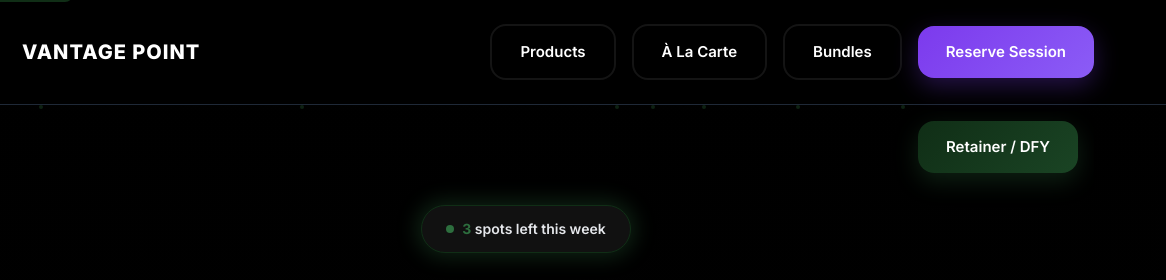
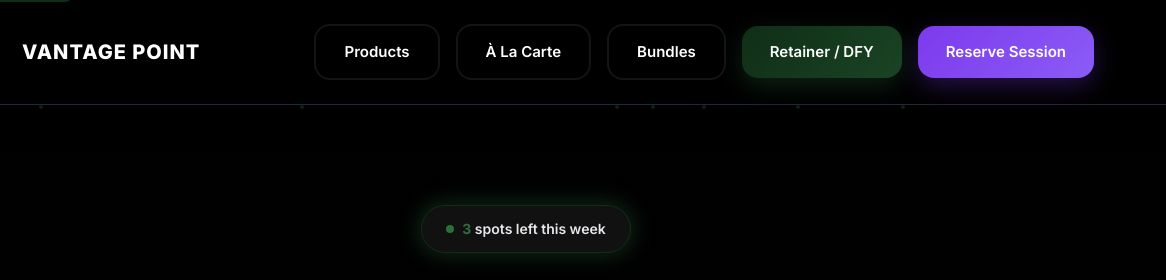
Before and after one commit to LEIRAi25/vantage, a website: page index.html in a window 1280 px wide. Shown: the top 280 px of the page, 114-1280 px from the left. Drawn offline with nearby package versions, Linux system fonts and the light colour scheme.

Commit message:
Nav: add Retainer/DFY button to menu across pages (index, confirmation, intake, form-submitted, alacarte, terms)

```diff
--- a/index.html
+++ b/index.html
@@ -45,6 +45,7 @@
           <a href="#products" class="btn btn-secondary">Products</a>
           <a href="alacarte.html" class="btn btn-secondary">À La Carte</a>
           <a href="#bundles" class="btn btn-secondary">Bundles</a>
+          <a href="/intake.html" class="btn btn-primary">Retainer / DFY</a>
           <a href="#reserve" class="btn btn-accent">Reserve Session</a>
         </div>
       </nav>
@@ -56,7 +57,6 @@
       <section class="hero" id="top">
         <!-- Ambient particles -->
         <div class="particles" aria-hidden="true"></div>
-        <a href="/intake.html" class="hero-cta-top btn btn-primary" aria-label="Retainer or Done-For-You Intake">Retainer / DFY</a>
 
         <!-- Live availability widget -->
         <div class="availability-widget">
```
Also changed, not shown: alacarte.html (+1 -0 lines), confirmation.html (+1 -0 lines), form-submitted.html (+1 -0 lines), intake.html (+1 -0 lines), terms.html (+1 -0 lines).
